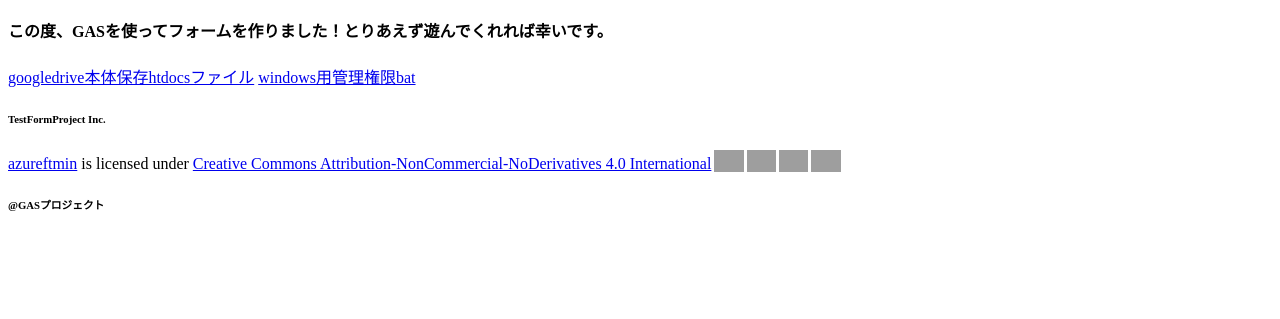
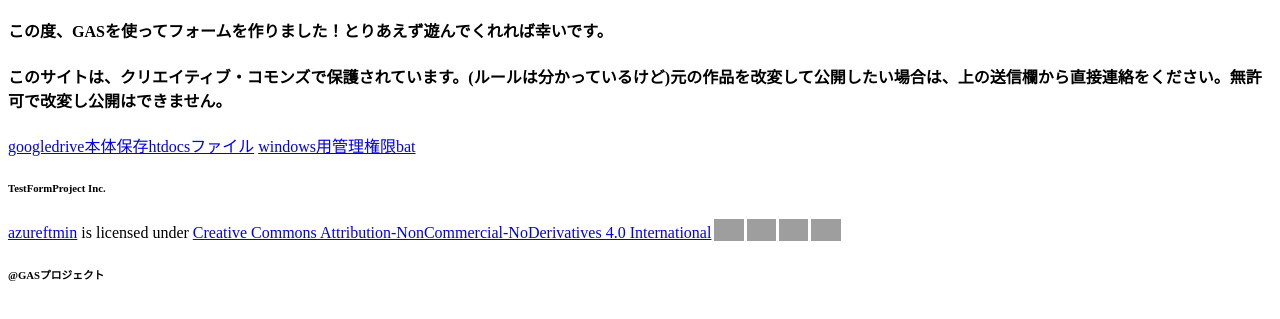
Before and after one commit to azureftmin/fewrufherufiherufherfnesjkfuisduiffhuiefheruhefsuisdjjseudhufhweufewurfheufheruwryfherfuwerufe, a plain HTML site: page index.html in a window 1280 px wide. Shown: the part 171-490 px from the top of the page. Drawn offline with Linux system fonts and the light colour scheme; grey boxes are pictures that could not be loaded.

Commit message:
Update index.html

```diff
--- a/index.html
+++ b/index.html
@@ -26,6 +26,7 @@
 </body>
 <h1>通知</h1>
 <h4>この度、GASを使ってフォームを作りました！とりあえず遊んでくれれば幸いです。</h4>
+<h4>このサイトは、クリエイティブ・コモンズで保護されています。(ルールは分かっているけど)元の作品を改変して公開したい場合は、上の送信欄から直接連絡をください。無許可で改変し公開はできません。</h4>
 <a href="https://drive.google.com/file/d/1UHf2U6U-u2ByH4eTORJkXd6HxufL6Fud/view?usp=drive_link">googledrive本体保存htdocsファイル</a>
 <a href="https://drive.google.com/file/d/1A2sXdJpV-FHQdHbtnXLvLEds7huPyeNh/view?usp=drive_link">windows用管理権限bat</a>
 <h6>TestFormProject Inc.</h6><p xmlns:cc="http://creativecommons.org/ns#" xmlns:dct="http://purl.org/dc/terms/"><a rel="cc:attributionURL dct:creator" property="cc:attributionName" href="https://github.com/azureftmin">azureftmin</a> is licensed under <a href="https://creativecommons.org/licenses/by-nc-nd/4.0/?ref=chooser-v1" target="_blank" rel="license noopener noreferrer" style="display:inline-block;">Creative Commons Attribution-NonCommercial-NoDerivatives 4.0 International<img style="height:22px!important;margin-left:3px;vertical-align:text-bottom;" src="https://mirrors.creativecommons.org/presskit/icons/cc.svg?ref=chooser-v1" alt=""><img style="height:22px!important;margin-left:3px;vertical-align:text-bottom;" src="https://mirrors.creativecommons.org/presskit/icons/by.svg?ref=chooser-v1" alt=""><img style="height:22px!important;margin-left:3px;vertical-align:text-bottom;" src="https://mirrors.creativecommons.org/presskit/icons/nc.svg?ref=chooser-v1" alt=""><img style="height:22px!important;margin-left:3px;vertical-align:text-bottom;" src="https://mirrors.creativecommons.org/presskit/icons/nd.svg?ref=chooser-v1" alt=""></a></p>
```
